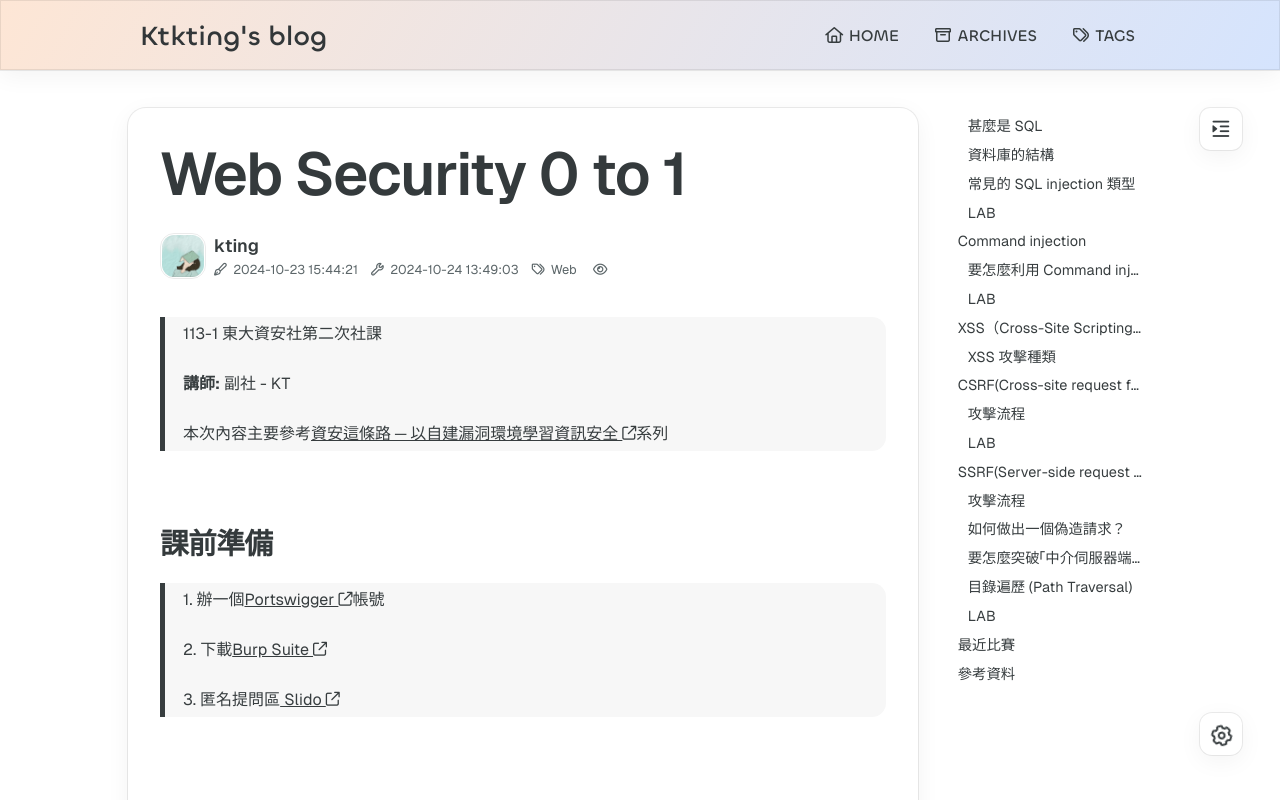
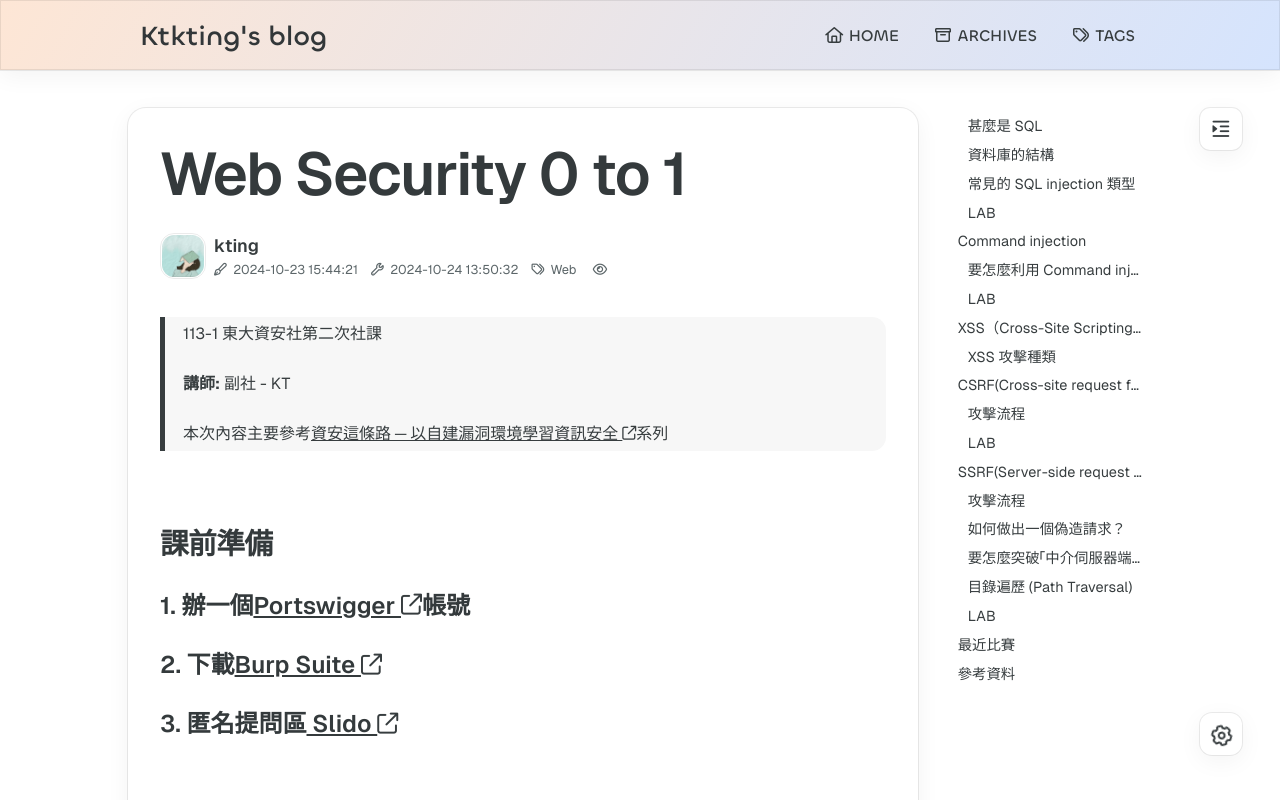
Before and after one commit to TtingKai/kting.github.io, a plain HTML site: page 2024/10/23/Nttu-Hack/index.html in a window 1280 px wide. Shown: the top 800 px of the page. Drawn offline with Linux system fonts and the light colour scheme.

Commit message:
Site updated: 2024-10-24 13:50:39

```diff
--- a/2024/10/23/Nttu-Hack/index.html
+++ b/2024/10/23/Nttu-Hack/index.html
@@ -42,7 +42,7 @@
 <meta property="og:image" content="https://hackmd.io/_uploads/SylwIUzgJl.png">
 <meta property="og:image" content="https://hackmd.io/_uploads/SkGuUUzxke.png">
 <meta property="article:published_time" content="2024-10-23T07:44:21.000Z">
-<meta property="article:modified_time" content="2024-10-24T05:49:03.214Z">
+<meta property="article:modified_time" content="2024-10-24T05:50:32.194Z">
 <meta property="article:author" content="kting">
 <meta property="article:tag" content="Web">
 <meta name="twitter:card" content="summary">
@@ -508,8 +508,8 @@
 
         <span class="article-date article-meta-item">
             <i class="fa-regular fa-wrench"></i>&nbsp;
-            <span class="desktop">2024-10-24 13:49:03</span>
-            <span class="mobile">2024-10-24 13:49:03</span>
+            <span class="desktop">2024-10-24 13:50:32</span>
+            <span class="mobile">2024-10-24 13:50:32</span>
             <span class="hover-info">Updated</span>
         </span>
 
@@ -557,11 +557,9 @@
     </blockquote>
     <br>
     <h3>課前準備</h3>
-        <blockquote>
-            <p>1. 辦一個<a class="link"   target="_blank" rel="noopener" href="https://portswigger.net/" >Portswigger <i class="fa-regular fa-arrow-up-right-from-square fa-sm"></i></a>帳號</p>
-            <p>2. 下載<a class="link"   target="_blank" rel="noopener" href="https://portswigger.net/burp/communitydownload" >Burp Suite <i class="fa-regular fa-arrow-up-right-from-square fa-sm"></i></a></p>
-            <p>3. 匿名提問區<a class="link"   target="_blank" rel="noopener" href="https://app.sli.do/event/fWag1Fqhk64b9NBAWaJLav" > Slido <i class="fa-regular fa-arrow-up-right-from-square fa-sm"></i></a></p>
-        </blockquote>
+            <h4>1. 辦一個<a class="link"   target="_blank" rel="noopener" href="https://portswigger.net/" >Portswigger <i class="fa-regular fa-arrow-up-right-from-square fa-sm"></i></a>帳號</h4>
+            <h4>2. 下載<a class="link"   target="_blank" rel="noopener" href="https://portswigger.net/burp/communitydownload" >Burp Suite <i class="fa-regular fa-arrow-up-right-from-square fa-sm"></i></a></h4>
+            <h4>3. 匿名提問區<a class="link"   target="_blank" rel="noopener" href="https://app.sli.do/event/fWag1Fqhk64b9NBAWaJLav" > Slido <i class="fa-regular fa-arrow-up-right-from-square fa-sm"></i></a></h4>
     <br>
     <br>
     <h2>網址和網域組成</h2>
@@ -1113,7 +1111,7 @@
 
             <li>
                 <strong>Updated at
-                    :</strong> 2024-10-24 13:49:03
+                    :</strong> 2024-10-24 13:50:32
             </li>
 
         <li>
```
